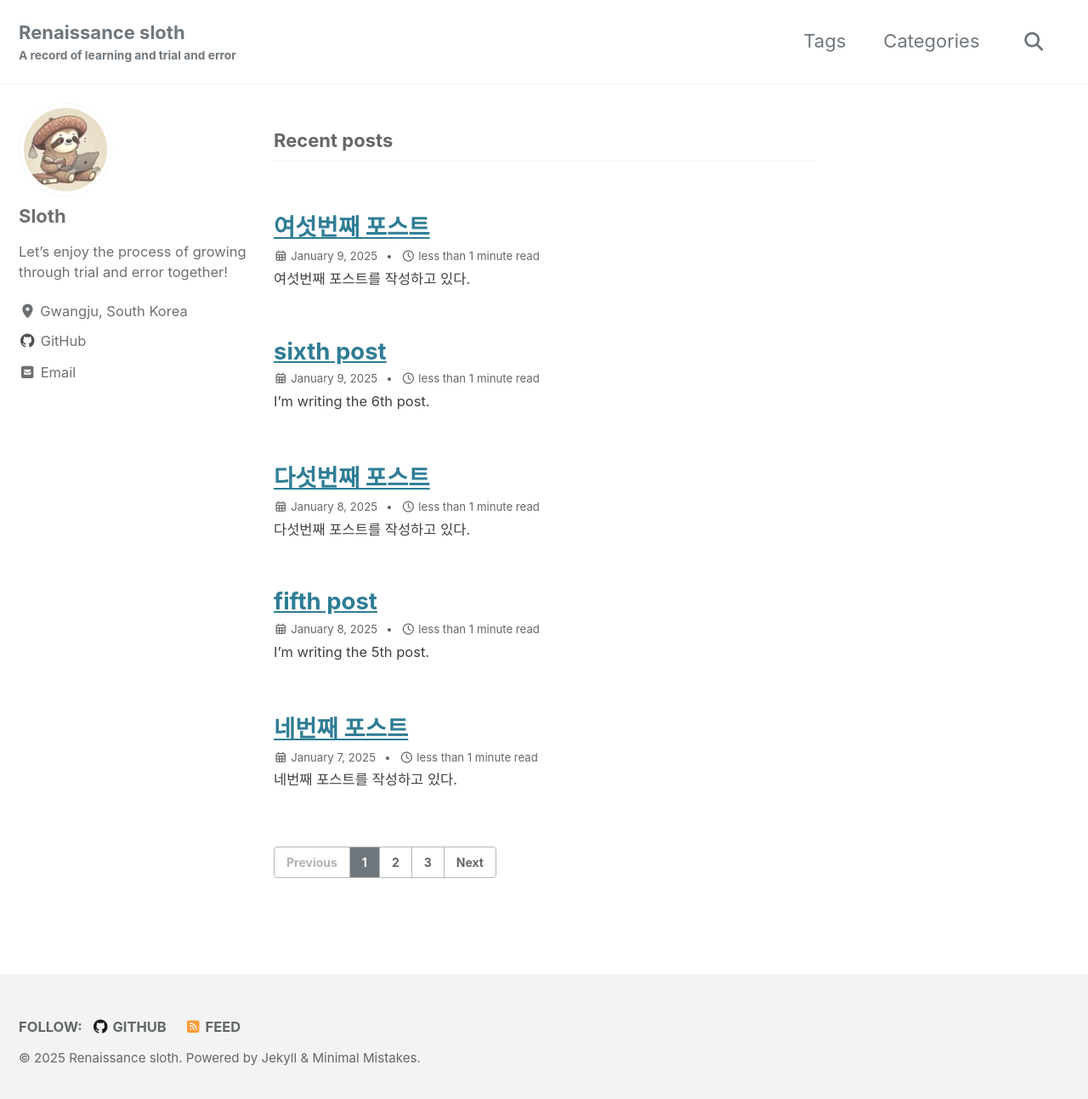
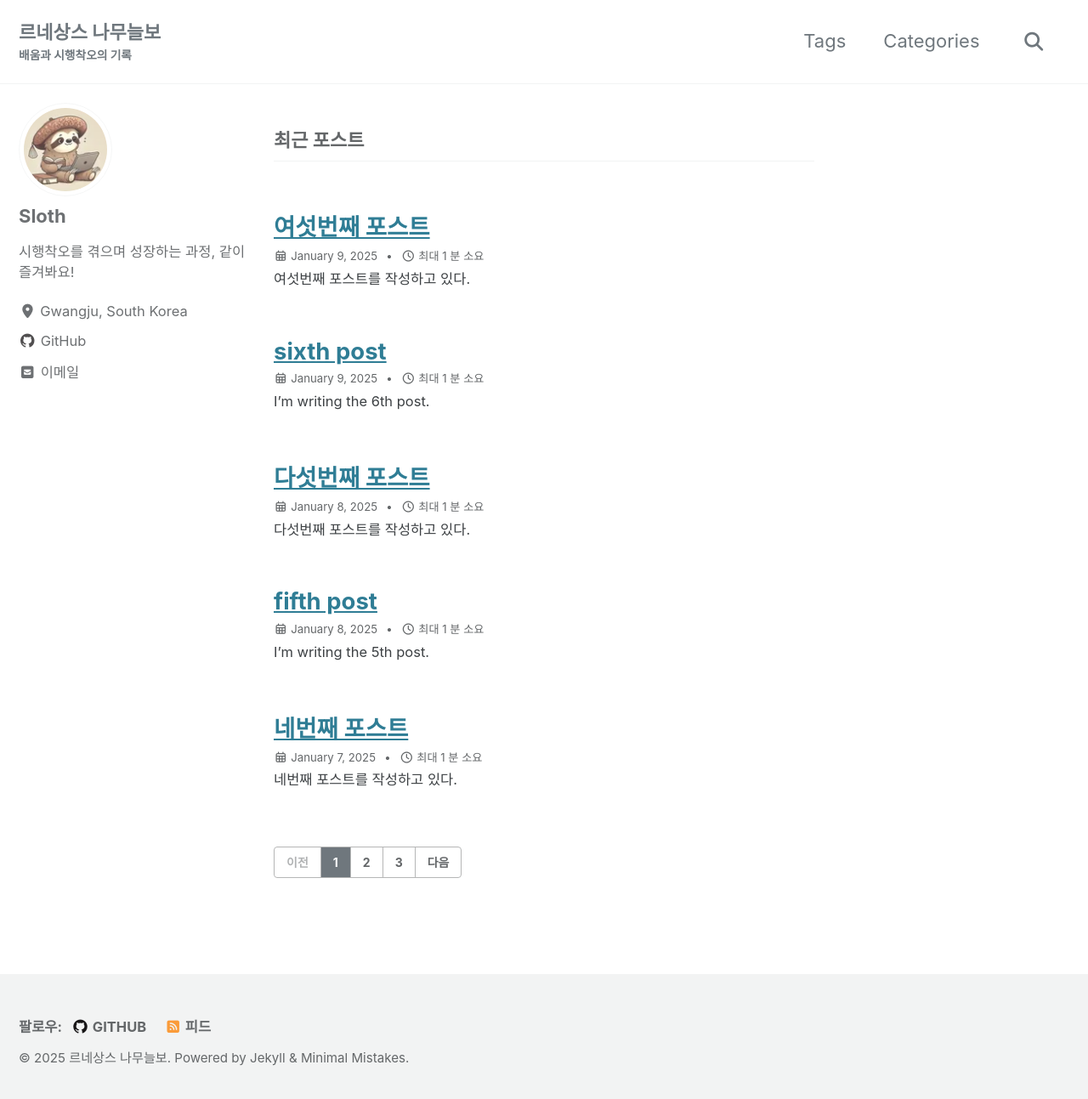
Before and after one commit to renaissance-sloth/renaissance-sloth.github.io, a Jekyll site: the page built from index.html, in a window 1280 px wide and 1301 px high. Shown: the top 1293 px of the window at 85% size. Built offline with Jekyll 4.4.1, drawn with Linux system fonts in a browser that asks for light colours; cached includes are drawn as plain includes; the list of posts is cut into pages by our own code.

Commit message:
Feat: Update site locale and titles to Korean

```diff
--- a/_config.yml
+++ b/_config.yml
@@ -15,11 +15,11 @@
 minimal_mistakes_skin    : "default" # "air", "aqua", "contrast", "dark", "dirt", "neon", "mint", "plum", "sunrise"
 
 # Site Settings
-locale                   : "en" #"ko"
+locale                   : "ko" #"ko"
 rtl                      : # true, false (default) # turns direction of the page into right to left for RTL languages
-title                    : "Renaissance sloth" # "Site Title"
+title                    : "르네상스 나무늘보" # "Site Title"
 title_separator          : "-"
-subtitle                 : "A record of learning and trial and error" # site tagline that appears below site title in masthead
+subtitle                 : "배움과 시행착오의 기록" # site tagline that appears below site title in masthead
 name                     : "Jeong-gyuKim" #"Your Name"
 description              : "A technology blog focused on development, learning, and personal growth." #"An amazing website."
 url                      : "https://renaissance-sloth.github.io/" # the base hostname & protocol for your site e.g. "https://mmistakes.github.io"
@@ -115,7 +115,7 @@ analytics:
 author:
   name             : "Sloth"
   avatar           : "/assets/img/author_100x100.webp" # path of avatar image, e.g. "/assets/images/bio-photo.jpg"
-  bio              : "Let's enjoy the process of growing through trial and error together!"
+  bio              : "시행착오를 겪으며 성장하는 과정, 같이 즐겨봐요!"
   location         : "Gwangju, South Korea"
   email            : "slothrant@gmail.com"
   links:
--- a/_data/ui-text.yml
+++ b/_data/ui-text.yml
@@ -617,7 +617,7 @@ ko: &DEFAULT_KO
   comments_label             : "댓글남기기"
   comments_title             : "댓글"
   more_label                 : "더 보기"
-  related_label              : "참고"
+  related_label              : "관련 글"
   follow_label               : "팔로우:"
   feed_label                 : "피드"
   powered_by                 : "Powered by"
```
